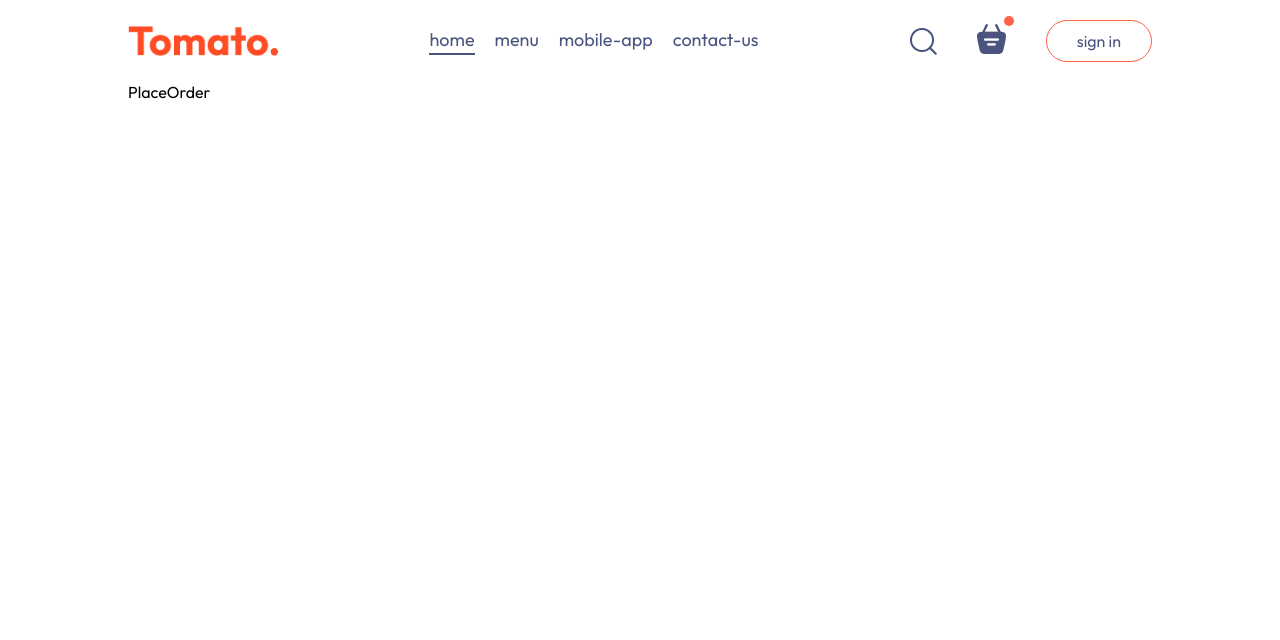
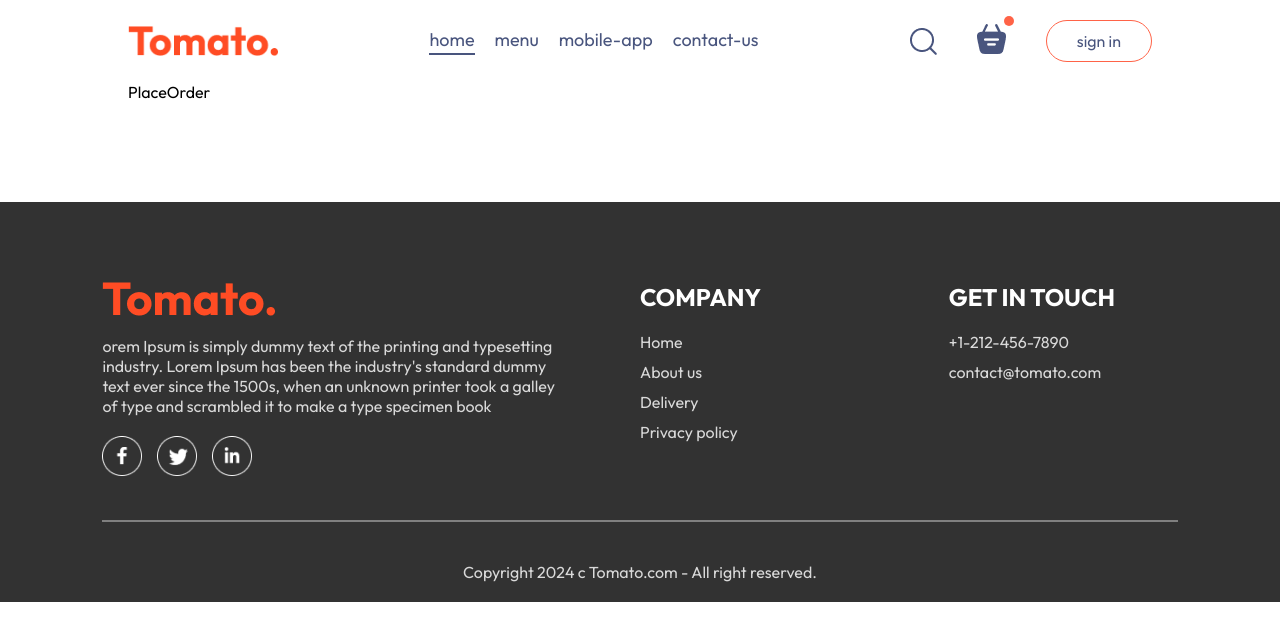
Before and after one commit to Carlosouzapsi/delivery-app, a React (Vite) app in the folder frontend/: page /order in a window 1280 px wide. Shown: the top 640 px of the page. Built offline with nearby package versions, Linux system fonts and the light colour scheme.

Commit message:
finishing second hour of project

```diff
--- a/frontend/src/App.jsx
+++ b/frontend/src/App.jsx
@@ -4,9 +4,11 @@
 import Home from "./pages/Home/Home";
 import Cart from "./pages/Cart/Cart";
 import PlaceOrder from "./pages/PlaceOrder/PlaceOrder";
+import Footer from "./components/Footer/Footer";
 
 const App = () => {
   return (
+    <>
       <div className="app">
         <Navbar />
         <Routes>
@@ -15,6 +17,8 @@
           <Route path="/order" element={<PlaceOrder />} />
         </Routes>
       </div>
+      <Footer />
+    </>
   );
 };
 
--- /dev/null
+++ b/frontend/src/components/AppDownload/AppDownload.jsx
@@ -0,0 +1,15 @@
+import React from "react";
+import "./AppDownload.css";
+
+const AppDownload = () => {
+  return (
+    <div className="app-download" id="app-download">
+      <p>
+        For Better Experience Download <br />
+        Tomato App
+      </p>
+    </div>
+  );
+};
+
+export default AppDownload;
--- a/frontend/src/components/FoodDisplay/FoodDisplay.jsx
+++ b/frontend/src/components/FoodDisplay/FoodDisplay.jsx
@@ -10,6 +10,7 @@
       <h2>Top dishes near you</h2>
       <div className="food-display-list">
         {food_list.map((item, index) => {
+          if (category === "All" || category === item.category) {
             return (
               <FoodItem
                 key={index}
@@ -20,6 +21,7 @@
                 image={item.image}
               />
             );
+          }
         })}
       </div>
     </div>
--- a/frontend/src/components/FoodItem/FoodItem.css
+++ b/frontend/src/components/FoodItem/FoodItem.css
@@ -3,4 +3,72 @@
   margin: auto;
   border-radius: 15px;
   box-shadow: 0px 0px 10px #00000015;
+  transition: 0.3s;
+  animation: fadeIn 1s;
 }
+
+.food-item-image {
+  width: 100%;
+  border-radius: 15px 15px 0px 0px;
+}
+
+.food-item-info {
+  padding: 20px;
+}
+
+.food-item-name-rating {
+  display: flex;
+  justify-content: space-between;
+  align-items: center;
+  margin-bottom: 10px;
+}
+
+.food-item-name-rating p {
+  font-size: 20px;
+  font-weight: 500;
+}
+
+.food-item-name-rating img {
+  width: 70px;
+}
+
+.food-item-desc {
+  color: #676767;
+  font-size: 12px;
+}
+
+.food-item-price {
+  color: tomato;
+  font-size: 22px;
+  font-weight: 500;
+  margin: 10px 0px;
+}
+
+.food-item-img-container {
+  position: relative;
+}
+
+.food-item-img-container .add {
+  width: 35px;
+  position: absolute;
+  bottom: 15px;
+  right: 15px;
+  cursor: pointer;
+  border-radius: 50%;
+}
+
+.food-item-counter {
+  position: absolute;
+  bottom: 15px;
+  right: 15px;
+  display: flex;
+  align-items: center;
+  gap: 10px;
+  padding: 6px;
+  border-radius: 50px;
+  background-color: white;
+}
+
+.food-item-counter img {
+  width: 30px;
+}
--- a/frontend/src/components/FoodItem/FoodItem.jsx
+++ b/frontend/src/components/FoodItem/FoodItem.jsx
@@ -1,12 +1,36 @@
-import React from "react";
+import React, { useContext } from "react";
 import "./FoodItem.css";
 import { assets } from "../../assets/assets";
+import { StoreContext } from "../../context/StoreContext";
 
 const FoodItem = ({ id, name, price, description, image }) => {
+  const { cartItems, addToCart, removeFromCart } = useContext(StoreContext);
   return (
     <div className="food-item">
-      <div className="food-item-image-container">
+      <div className="food-item-img-container">
         <img className="food-item-image" src={image} alt="" />
+        {!cartItems[id] ? (
+          <img
+            className="add"
+            onClick={() => addToCart(id)}
+            src={assets.add_icon_white}
+            alt=""
+          />
+        ) : (
+          <div className="food-item-counter">
+            <img
+              onClick={() => removeFromCart(id)}
+              src={assets.remove_icon_red}
+              alt=""
+            />
+            <p>{cartItems[id]}</p>
+            <img
+              onClick={() => addToCart(id)}
+              src={assets.add_icon_green}
+              alt=""
+            />
+          </div>
+        )}
       </div>
       <div className="food-item-info">
         <div className="food-item-name-rating">
--- /dev/null
+++ b/frontend/src/components/Footer/Footer.css
@@ -0,0 +1,52 @@
+.footer {
+  color: #d9d9d9;
+  background-color: #323232;
+  display: flex;
+  flex-direction: column;
+  align-items: center;
+  gap: 20px;
+  padding: 20px 8vw;
+  padding-top: 80px;
+  margin-top: 100px;
+}
+
+.footer-content {
+  width: 100%;
+  display: grid;
+  grid-template-columns: 2fr 1fr 1fr;
+  gap: 80px;
+}
+
+.footer-content-left,
+.footer-content-right,
+.footer-content-center {
+  display: flex;
+  flex-direction: column;
+  align-items: start;
+  gap: 20px;
+}
+
+.footer-content-left li,
+.footer-content-right li,
+.footer-content-center li {
+  list-style: none;
+  margin-bottom: 10px;
+}
+
+.footer-content-right h2,
+.footer-content-center h2 {
+  color: white;
+}
+
+.footer-social-icons img {
+  width: 40px;
+  margin-right: 15px;
+}
+
+.footer hr {
+  width: 100%;
+  height: 2px;
+  margin: 20px 0;
+  background-color: grey;
+  border: none;
+}
--- /dev/null
+++ b/frontend/src/components/Footer/Footer.jsx
@@ -0,0 +1,48 @@
+import React from "react";
+import "./Footer.css";
+import { assets } from "../../assets/assets";
+
+const Footer = () => {
+  return (
+    <div className="footer" id="footer">
+      <div className="footer-content">
+        <div className="footer-content-left">
+          <img src={assets.logo} alt="" />
+          <p>
+            orem Ipsum is simply dummy text of the printing and typesetting
+            industry. Lorem Ipsum has been the industry's standard dummy text
+            ever since the 1500s, when an unknown printer took a galley of type
+            and scrambled it to make a type specimen book
+          </p>
+          <div className="footer-social-icons">
+            <img src={assets.facebook_icon} alt="" />
+            <img src={assets.twitter_icon} alt="" />
+            <img src={assets.linkedin_icon} alt="" />
+          </div>
+        </div>
+        <div className="footer-content-center">
+          <h2>COMPANY</h2>
+          <ul>
+            <li>Home</li>
+            <li>About us</li>
+            <li>Delivery</li>
+            <li>Privacy policy</li>
+          </ul>
+        </div>
+        <div className="footer-content-right">
+          <h2>GET IN TOUCH</h2>
+          <ul>
+            <li>+1-212-456-7890</li>
+            <li>contact@tomato.com</li>
+          </ul>
+        </div>
+      </div>
+      <hr />
+      <p className="footer-copyright">
+        Copyright 2024 c Tomato.com - All right reserved.
+      </p>
+    </div>
+  );
+};
+
+export default Footer;
--- a/frontend/src/context/StoreContext.jsx
+++ b/frontend/src/context/StoreContext.jsx
@@ -1,12 +1,33 @@
-import { createContext } from "react";
+import { createContext, useEffect, useState } from "react";
 import { food_list } from "../assets/assets";
 
 export const StoreContext = createContext(null);
 
 const StoreContextProvider = (props) => {
+  const [cartItems, setCartItems] = useState({});
+
+  const addToCart = (itemId) => {
+    if (!cartItems[itemId]) {
+      setCartItems((prev) => ({ ...prev, [itemId]: 1 }));
+    } else {
+      setCartItems((prev) => ({ ...prev, [itemId]: prev[itemId] + 1 }));
+    }
+  };
+
+  const removeFromCart = (itemId) => {
+    setCartItems((prev) => ({ ...prev, [itemId]: prev[itemId] - 1 }));
+  };
+
   const contextValue = {
     food_list,
+    cartItems,
+    setCartItems,
+    addToCart,
+    removeFromCart,
   };
+  useEffect(() => {
+    console.log(cartItems);
+  }, [cartItems]);
   return (
     <StoreContext.Provider value={contextValue}>
       {props.children}
--- a/frontend/src/pages/Home/Home.jsx
+++ b/frontend/src/pages/Home/Home.jsx
@@ -3,6 +3,7 @@
 import Header from "../../components/Header/Header";
 import ExploreMenu from "../../components/ExploreMenu/ExploreMenu";
 import FoodDisplay from "../../components/FoodDisplay/FoodDisplay";
+import AppDownload from "../../components/AppDownload/AppDownload";
 
 const Home = () => {
   const [category, setCategory] = useState("All");
@@ -11,6 +12,7 @@
       <Header />
       <ExploreMenu category={category} setCategory={setCategory} />
       <FoodDisplay category={category} />
+      <AppDownload />
     </div>
   );
 };
```
Also changed, not shown: frontend/src/components/AppDownload/AppDownload.css (added). Lines whose indentation alone changed are shown as unchanged.
